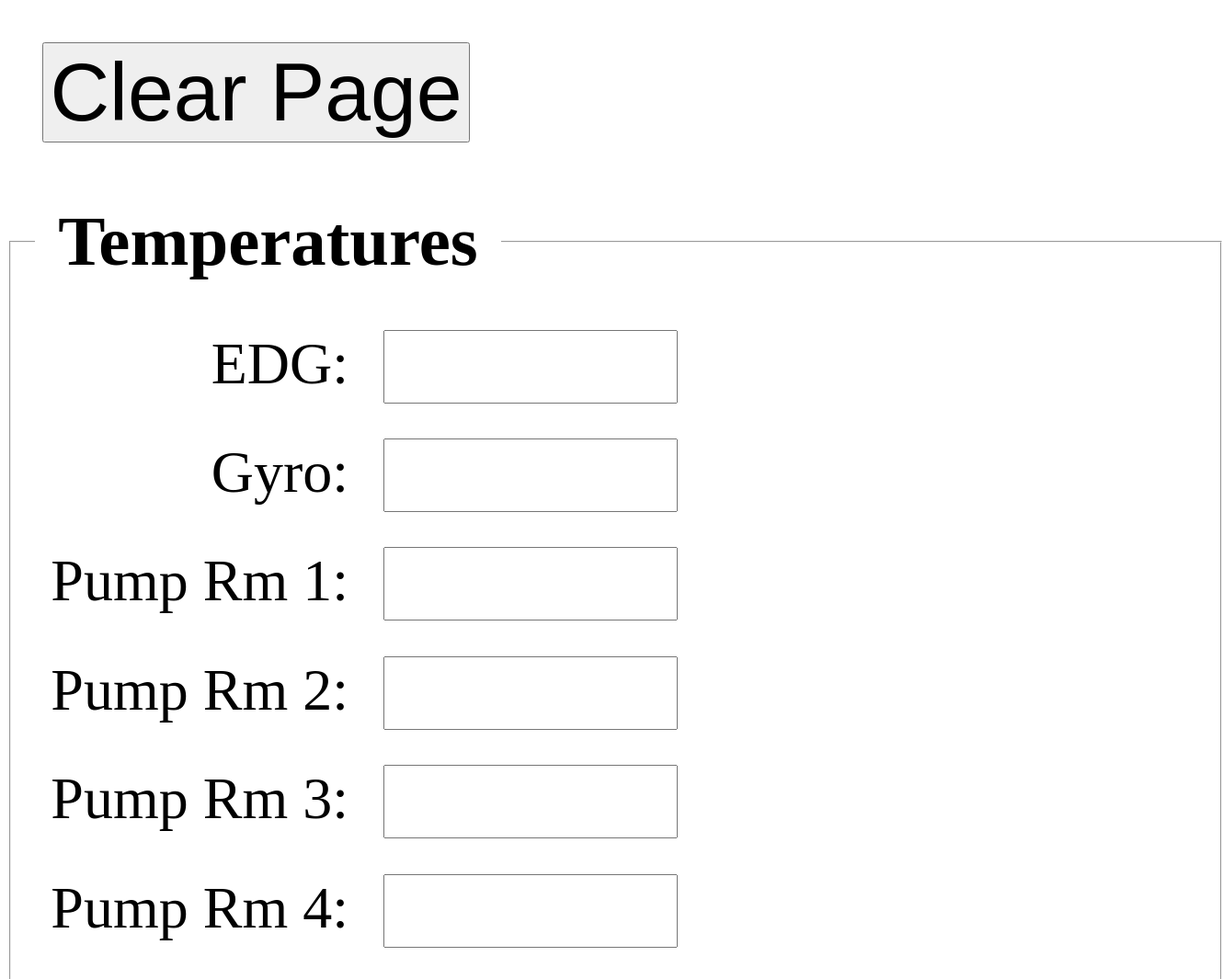
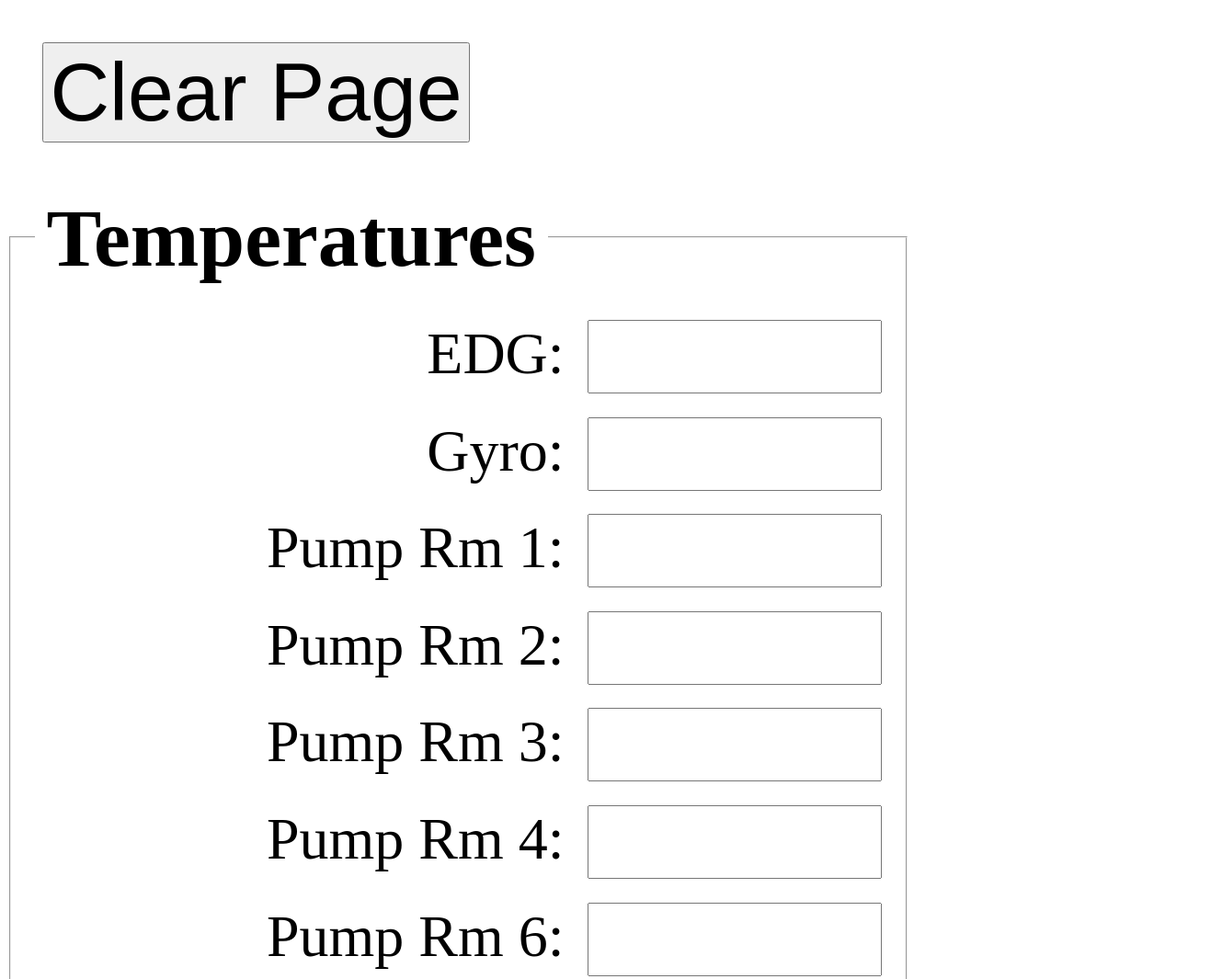
Before and after one commit to epieper/RoundsLog, a plain HTML site: page index.html in a window 1280 px wide. Shown: the top 1065 px of the page at 92% size, 1329 px wide, since content can reach past the window. Drawn offline with Linux system fonts and the light colour scheme.

Commit message:
Update style.css

```diff
--- a/style.css
+++ b/style.css
@@ -1,7 +1,11 @@
+html {
+  padding-bottom: 25vw;
+}
+
 div.grid {
   display: grid;
-  grid-template-columns: max-content 25vw;
-  grid-gap: 3vw;
+  grid-template-columns: 45vw 25vw;
+  grid-gap: 2vw;
   grid-border: solid black 1px;
 }
 div.grid label {
@@ -16,12 +20,12 @@ div.grid input {
 }
 
 fieldset.group {
-  width: 100%;
+  width: max-content;
   margin-bottom: 2vw;
   padding: 2vw;
 }
 fieldset.group legend {
-  padding: 2vw;
-  font-size: 6vw;
+  padding: 1vw;
+  font-size: 7vw;
   font-weight: bold;
 }
```
